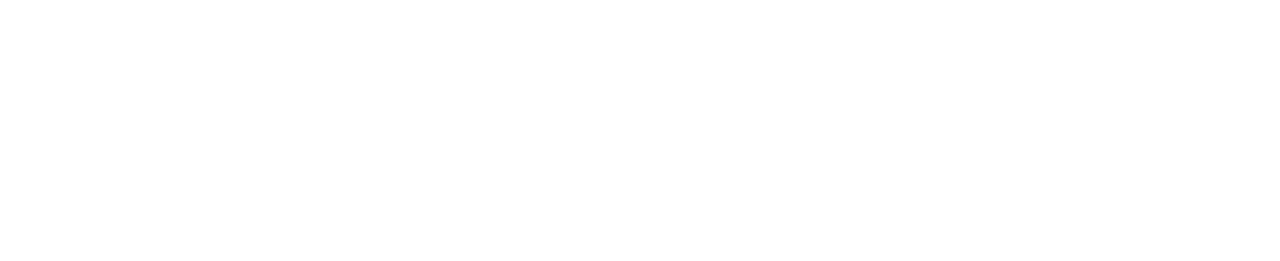
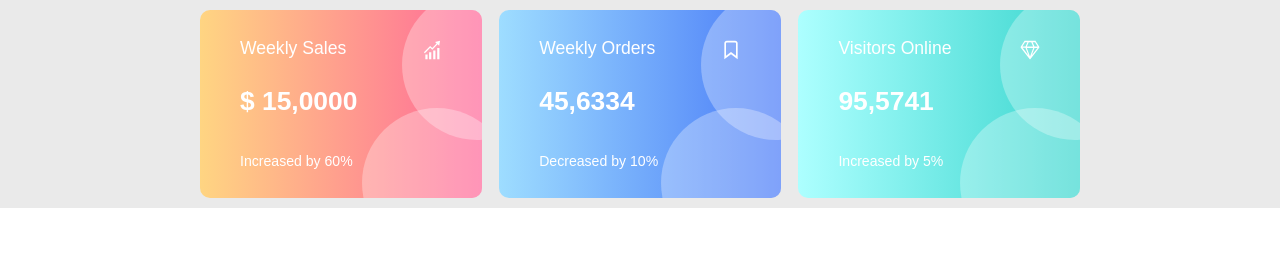
Before and after one commit to AnnaVoloshina/CSS-Box-Model, a plain HTML site: page flexbox_card/index_card.html in a window 1280 px wide. Drawn offline with Linux system fonts and the light colour scheme.

Commit message:
Add styles and BG for 3 cards
Add Bg with circles
Align items in each card

```diff
--- a/flexbox_card/css/styles.css
+++ b/flexbox_card/css/styles.css
@@ -7,6 +7,107 @@
 
 html {
     font-family: Arial, Helvetica, sans-serif;
-    text-align: center;
     font-size: 17.6px;
 }
+
+
+.cardsContainerBg {
+    display: flex;
+    justify-content: center;
+    align-items: center;
+    padding: 10px 0;
+    background-color: var(--section-one-bg-color);
+}
+
+.cardsContainer {
+    min-width: 880px;
+    display: flex;
+    justify-content: space-between;
+    box-sizing: border-box;
+}
+
+.card {
+    box-sizing: border-box;
+    padding: 30px 40px;
+    width: 32%;
+    border-radius: 10px;
+    display: flex;
+    justify-content: space-between;
+    align-items: center;
+    position: relative;
+    z-index: 0;
+    overflow: hidden;
+}
+
+.card1 {
+    background: linear-gradient(to right, rgba(255,213,130,1) 0%, rgba(255,102,153,1) 100%);
+}
+
+.card2 {
+    background: linear-gradient(to right, rgba(158,221,255,1) 0%, rgba(72,121,247,1) 100%);
+}
+
+.card3 {
+    background: linear-gradient(to right, rgba(173,255,255,1) 0%, rgba(58,214,206,1) 100%);
+}
+
+.cardInfo {
+    color: var(--second-main-color);
+    display: flex;
+    flex-direction: column;
+    align-items: flex-start;
+    position: relative;
+    z-index: 3;
+}
+
+.cardName {
+    box-sizing: border-box;
+    padding-bottom: 30px;
+    font-size: 1rem;
+}
+
+.amount {
+    box-sizing: border-box;
+    padding-bottom: 40px;
+    font-size: 1.5rem;
+    font-weight: bold;
+}
+
+.delta {
+    font-size: 0.8rem;
+}
+
+.card img {
+    width: 20px;
+    height: 20px;
+    align-self: flex-start;
+    box-sizing: border-box;
+    position: relative;
+    z-index: 3;
+}
+
+.circle1 {
+    width: 150px;
+    height: 150px;
+    border-radius: 50%;
+    background-color: var(--second-main-color);
+    opacity: 0.3;
+    position: absolute;
+    z-index: 1;
+    top: -20px;
+    right: -70px;
+    overflow: hidden;
+}
+
+.circle2 {
+    width: 150px;
+    height: 150px;
+    border-radius: 50%;
+    background-color: var(--second-main-color);
+    opacity: 0.3;
+    position: absolute;
+    z-index: 2;
+    bottom: -60px;
+    right: -30px;
+    overflow: hidden;
+}
--- a/flexbox_card/index_card.html
+++ b/flexbox_card/index_card.html
@@ -2,9 +2,52 @@
 <html lang="en">
 <head>
 	<meta charset="UTF-8">
+	<meta name="viewport" content="width=device-width, initial-scale=1">
 	<title>FlexBox3. Card</title>
+	<link href="./css/reset.css" rel="stylesheet">
+	<link href="./css/styles.css" rel="stylesheet">
 </head>
 <body>
+		<div class="cardsContainerBg">
+
+			<div class="cardsContainer">
+
+				<div class="card card1">
+					<div class="circle1"></div>
+					<div class="circle2"></div>
+					<div class="cardInfo">
+						<div class="cardName">Weekly Sales</div>
+						<div class="amount">$ 15,0000</div>
+						<div class="delta">Increased by 60%</div>
+					</div>
+					<img src="./images/graphic_icon.svg" alt="Graphic Icon">
+				</div>
+
+				<div class="card card2">
+					<div class="circle1"></div>
+					<div class="circle2"></div>
+					<div class="cardInfo">
+						<div class="cardName">Weekly Orders</div>
+						<div class="amount">45,6334</div>
+						<div class="delta">Decreased by 10%</div>
+					</div>
+					<img src="./images/ribbon_icon.svg" alt="Graphic Icon">
+				</div>
+
+				<div class="card card3">
+					<div class="circle1"></div>
+					<div class="circle2"></div>
+					<div class="cardInfo">
+						<div class="cardName">Visitors Online</div>
+						<div class="amount">95,5741</div>
+						<div class="delta">Increased by 5%</div>
+					</div>
+					<img src="./images/diamond_icon.svg" alt="Graphic Icon">
+				</div>
+
+			</div>
+
+		</div>
 
 </body>
 </html>
```
Also changed, not shown: flexbox_card/images/diamond_icon.svg (added), flexbox_card/images/graphic_icon.svg (added), flexbox_card/images/ribbon_icon.svg (added).
